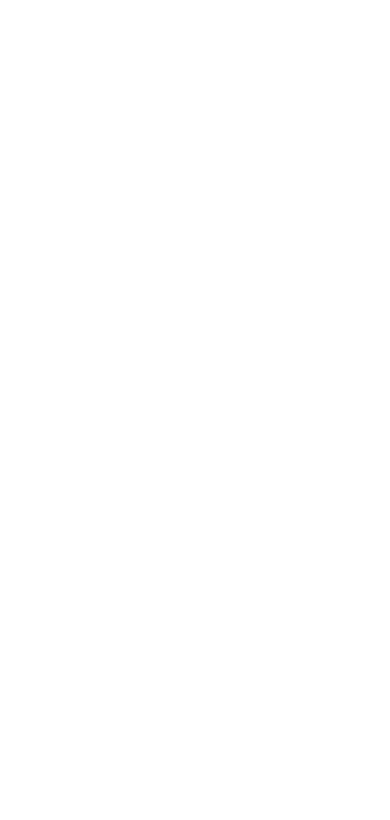
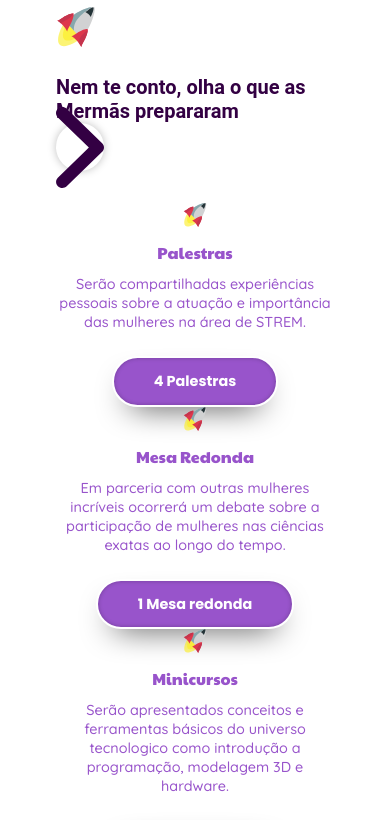
Before and after one commit to mermas-digitais/mermas-site-react, a React (Vite) app: page / in a window 390 px wide. Shown: the part 2900-3720 px from the top of the page. Before the commit the page ends 2843 px from the top, so only its background shows below. Built offline with nearby package versions, Linux system fonts and the light colour scheme.

Commit message:
activity refactor in progress

```diff
--- a/src/App.tsx
+++ b/src/App.tsx
@@ -1,5 +1,6 @@
 import './app.css';
 import { About } from './components/about';
+import { Activity } from './components/activity';
 import Course from './components/course';
 import { Navbar } from './components/header';
 import { Home } from './components/home';
@@ -13,6 +14,7 @@ function App() {
       </div>
       <About />
       <Course />
+      <Activity />
     </div>
   );
 }
--- /dev/null
+++ b/src/components/activity/index.module.css
@@ -0,0 +1,180 @@
+.container {
+  width: 100%;
+  max-width: 75rem;
+  margin: 0 auto;
+}
+
+#activity {
+  padding: 4rem 0;
+}
+
+#activity .container{
+  display: flex;
+  flex-direction: column;
+  gap: 2rem;
+}
+
+#activity .activity_head {
+  display: flex;
+  justify-content: space-between;
+  align-items: center;
+}
+
+#activity .head_title {
+  display: flex;
+  align-items: center;
+  gap: 2rem;
+}
+
+#activity .head_title h2 {
+  align-items: center;
+  margin: 0;
+}
+
+#activity .icon img{
+  width: 2.5rem;
+  height: 2.5rem;
+}
+
+#activity .head_button .icon img{
+  width: 1rem;
+  height: 1rem;
+}
+
+.button_next{
+  display: flex;
+  align-items: center;
+  justify-content: center;
+
+  cursor: pointer;
+  width: 3rem;
+  height: 3rem;
+  border-radius: 100%;
+  background: var(--white-color);
+  border: none;
+  box-shadow: 0px 0px 9px rgba(0, 0, 0, 0.25);
+
+  transition: box-shadow 0.25s ease, transform .25s ease, -webkit-transform .25s ease;
+
+}
+
+.button_next:hover{
+  transform: translate3d(0, -3px, 0);
+
+  box-shadow: 0px 0px 40px rgba(0, 0, 0, 0.25);
+}
+
+#activity  .activity_box{
+  padding: 3rem;
+  background: var(--base-color-light);
+  border: 0.8rem solid  var(--white-color);
+  box-shadow: inset 0 0 1rem #00000038, 0 0 2rem #00000026;
+  border-radius: 45px;
+
+  display: grid;
+  grid-template-areas:
+  "1 2 3 4";
+  gap: 4.5rem;
+}
+
+#activity .box{
+  display: flex;
+  flex-direction: column;
+  justify-content: center;
+  align-items: center;
+  max-width: 14.5rem;
+  margin: 0 auto;
+}
+
+.box_head{
+  padding: 0 1rem;
+  text-align: center;
+}
+.box_head i img{
+  width: 1.5rem;
+  height: 1.5rem;
+}
+.box_head h4{
+  font: 400 1rem var(--logo-font);
+  line-height: 28px;
+  color: #9854CB;
+  margin: 0.5rem 0;
+}
+
+.box_body p{
+  font: 500 0.9rem var(--body-font);
+  line-height: 19px;
+  color: #9854CB;
+  text-align: center;
+}
+
+.box_button button{
+  margin-top: 1.5rem;
+  background: #9854CB;
+  border: 2px solid var(--white-color);
+  box-shadow: 0px 14px 32px -17px #000000, inset 0px 0px 4px rgba(0, 0, 0, 0.25);
+  border-radius: 100px;
+  padding: 0.8rem 2.5rem;
+
+  cursor: pointer;
+  font: 700 0.9rem var(--body2-font);
+  color: var(--white-color);
+  transition: box-shadow 0.25s ease, transform .25s ease, -webkit-transform .25s ease;
+
+}
+
+.box_button button:hover{
+  transform: translate3d(0, -3px, 0);
+  background: linear-gradient(90deg, #9854CB 2.41%, var(--base-color-dark) 200.9%);
+}
+
+@media (max-width: 1200px){
+  .container {
+    width: auto;
+    margin: 0 2rem;
+  }
+
+  .title {
+    font-size: 1.5rem;
+  }
+
+  #activity .head_title {
+    flex-direction: column;
+    align-items: flex-start;
+    gap: 1.5rem;
+  }
+
+  #activity .activity_box {
+    grid-template-areas:
+    "1 2"
+    "3 4";
+    gap: 2.5rem;
+  }
+}
+
+@media (max-width: 768px){
+  .container {
+    width: auto;
+    margin: 0 1.5rem;
+  }
+  #activity .activity_box {
+    grid-template-areas:
+    "1"
+    "2"
+    "3"
+    "4";
+    gap: 2.875rem;
+  }
+}
+
+@media (max-width: 425px){
+  .title {
+    font-size: 1.25rem;
+  }
+  #activity .activity_box{
+    padding: 2rem;
+  }
+  #activity .box{
+    max-width: 100%;
+  }
+}
--- /dev/null
+++ b/src/components/activity/index.tsx
@@ -0,0 +1,101 @@
+import styles from './index.module.css';
+
+export function Activity() {
+  return (
+    <section className={styles.section} id={styles['activity']}>
+      <div className={styles.container}>
+        <div className={(styles.activity_head, styles.easing_title)}>
+          <div className={styles.head_title}>
+            <i className={styles.icon}>
+              <img src="./image/Group 29.svg" alt="Ícone de foguete" />
+            </i>
+            <h2 className={styles.title}>
+              Nem te conto, olha o que as Mermãs prepararam
+            </h2>
+          </div>
+          <div className={styles.head_button}>
+            <button className={(styles.icon, styles.button_next)}>
+              <img src="./image/arrow.svg" alt="Ícone de foguete" />
+            </button>
+          </div>
+        </div>
+
+        <div className={(styles.activity_box, styles.delay_distance)}>
+          <div className={styles.box}>
+            <div className={styles.box_head}>
+              <i>
+                <img src="./image/Group 29.svg" alt="Ícone de foguete" />
+              </i>
+              <h4>Palestras</h4>
+            </div>
+            <div className={styles.box_body}>
+              <p>
+                Serão compartilhadas experiências pessoais sobre a atuação e
+                importância das mulheres na área de STREM.
+              </p>
+            </div>
+            <div className={styles.box_button}>
+              <button>4 Palestras</button>
+            </div>
+          </div>
+
+          <div className={styles.box}>
+            <div className={styles.box_head}>
+              <i>
+                <img src="./image/Group 29.svg" alt="Ícone de foguete" />
+              </i>
+              <h4>Mesa Redonda</h4>
+            </div>
+            <div className={styles.box_body}>
+              <p>
+                Em parceria com outras mulheres incríveis ocorrerá um debate
+                sobre a participação de mulheres nas ciências exatas ao longo do
+                tempo.
+              </p>
+            </div>
+            <div className={styles.box_button}>
+              <button>1 Mesa redonda</button>
+            </div>
+          </div>
+
+          <div className={styles.box}>
+            <div className={styles.box_head}>
+              <i>
+                <img src="./image/Group 29.svg" alt="Ícone de foguete" />
+              </i>
+              <h4>Minicursos</h4>
+            </div>
+            <div className={styles.box_body}>
+              <p>
+                Serão apresentados conceitos e ferramentas básicos do universo
+                tecnologico como introdução a programação, modelagem 3D e
+                hardware.
+              </p>
+            </div>
+            <div className={styles.box_button}>
+              <button>8 Minicursos</button>
+            </div>
+          </div>
+
+          <div className={styles.box}>
+            <div className={styles.box_head}>
+              <i>
+                <img src="./image/Group 29.svg" alt="Ícone de foguete" />
+              </i>
+              <h4>Oficinas</h4>
+            </div>
+            <div className={styles.box_body}>
+              <p>
+                Com aulas dinâmicas e introdutorias sobre programação, serão
+                produzidos sites, jogos, robótica e podcast.
+              </p>
+            </div>
+            <div className={styles.box_button}>
+              <button>3 Oficinas</button>
+            </div>
+          </div>
+        </div>
+      </div>
+    </section>
+  );
+}
```
